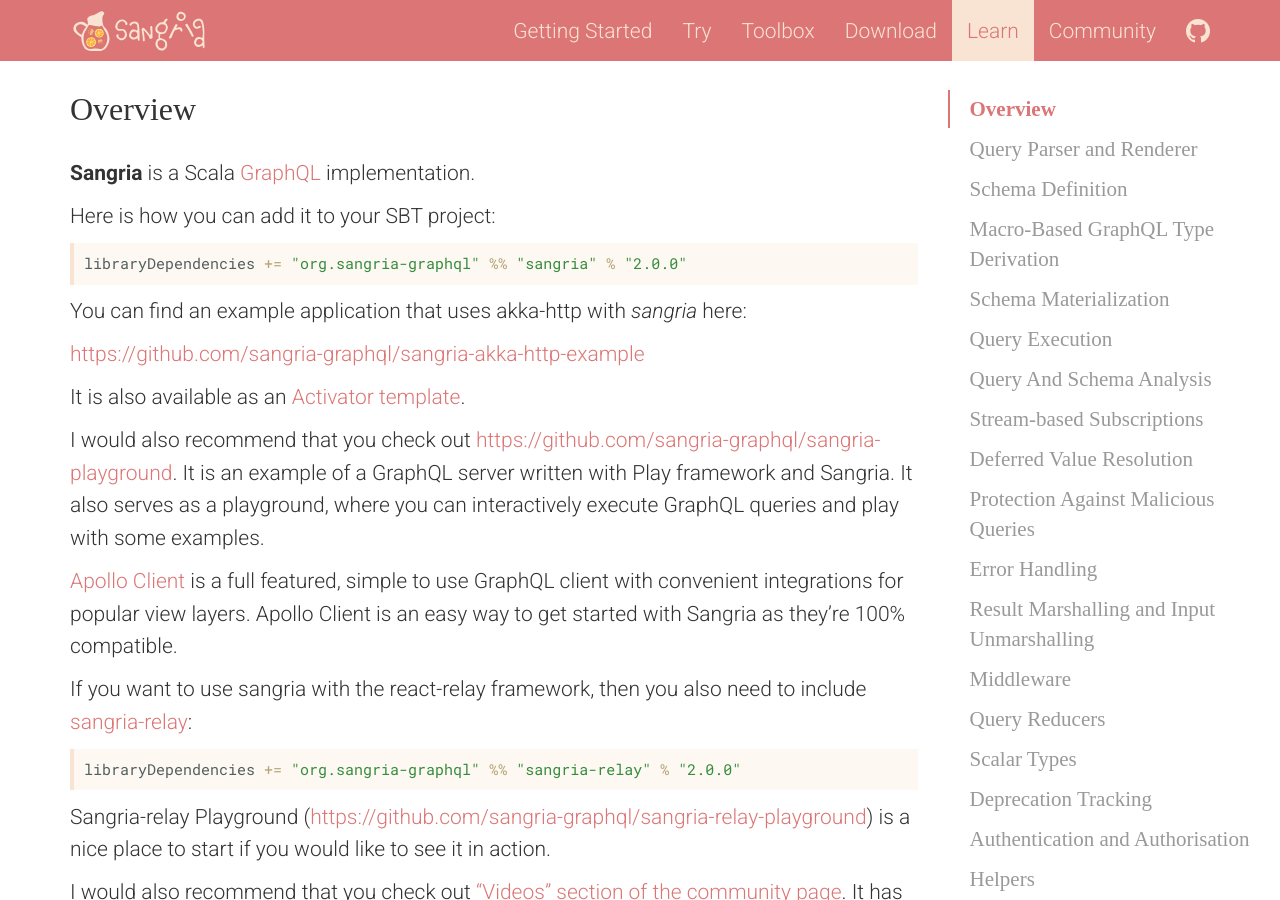
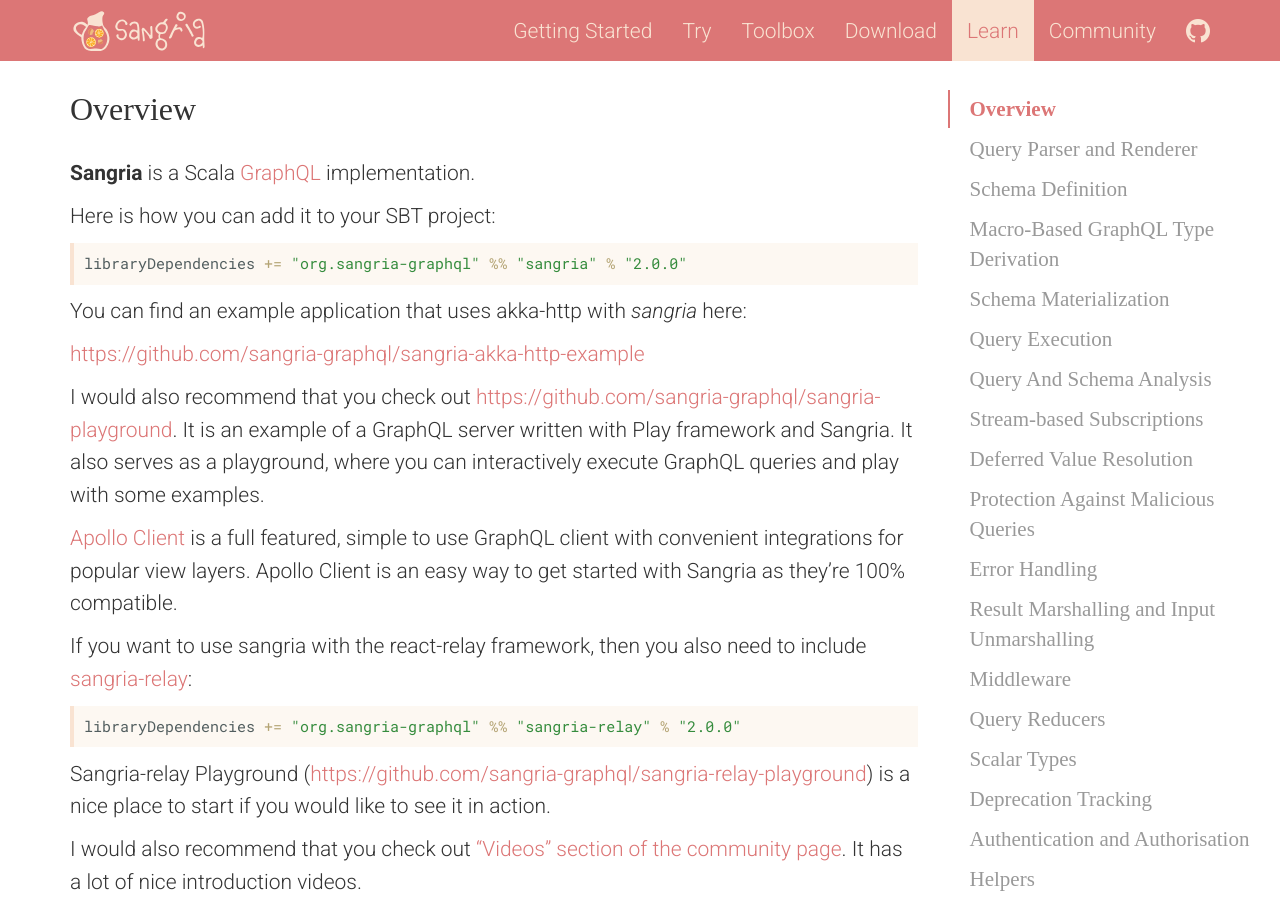
Before and after one commit to sangria-graphql/sangria-graphql.github.io, a Jekyll site: the page docs/learn/index.html, which Jekyll copies as it is, in a window 1280 px wide and 900 px high. Built offline with Jekyll 4.4.1, drawn with Linux system fonts in a browser that asks for light colours.

Commit message:
build again

```diff
--- a/docs/getting-started/index.html
+++ b/docs/getting-started/index.html
@@ -104,7 +104,7 @@
 <div class="language-scala highlighter-rouge"><div class="highlight"><pre class="highlight"><code><span class="n">libraryDependencies</span> <span class="o">+=</span> <span class="s">"org.sangria-graphql"</span> <span class="o">%%</span> <span class="s">"sangria"</span> <span class="o">%</span> <span class="s">"2.0.0"</span>
 </code></pre></div></div>
 
-<p>You can find an example application that uses akka-http with <em>sangria</em> here (it is also available as an <a href="https://www.typesafe.com/activator/template/sangria-akka-http-example">Activator template</a>):</p>
+<p>You can find an example application that uses akka-http with <em>sangria</em> here:</p>
 
 <p><a href="https://github.com/sangria-graphql/sangria-akka-http-example">https://github.com/sangria-graphql/sangria-akka-http-example</a></p>
 
--- a/docs/learn/index.html
+++ b/docs/learn/index.html
@@ -107,8 +107,6 @@
 <p>You can find an example application that uses akka-http with <em>sangria</em> here:</p>
 
 <p><a href="https://github.com/sangria-graphql/sangria-akka-http-example">https://github.com/sangria-graphql/sangria-akka-http-example</a></p>
-
-<p>It is also available as an <a href="https://www.typesafe.com/activator/template/sangria-akka-http-example">Activator template</a>.</p>
 
 <p>I would also recommend that you check out <a href="https://github.com/sangria-graphql/sangria-playground">https://github.com/sangria-graphql/sangria-playground</a>.
 It is an example of a GraphQL server written with Play framework and Sangria. It also serves as a playground,
@@ -2737,7 +2735,7 @@
     <span class="kt">case</span> <span class="k">_</span> <span class="k">⇒</span> <span class="kt">Left</span><span class="o">(</span><span class="kt">DateCoercionViolation</span><span class="o">)</span>
   <span class="o">},</span>
   <span class="n">coerceInput</span> <span class="k">=</span> <span class="o">{</span>
-    <span class="k">case</span> <span class="nv">ast</span><span class="o">.</span><span class="py">StringValue</span><span class="o">(</span><span class="n">s</span><span class="o">,</span> <span class="k">_</span><span class="o">,</span> <span class="k">_</span><span class="o">)</span> <span class="k">⇒</span> <span class="nf">parseDate</span><span class="o">(</span><span class="n">s</span><span class="o">)</span>
+    <span class="k">case</span> <span class="nv">ast</span><span class="o">.</span><span class="py">StringValue</span><span class="o">(</span><span class="n">s</span><span class="o">,</span> <span class="k">_</span><span class="o">,</span> <span class="k">_</span><span class="o">,</span> <span class="k">_</span><span class="o">,</span> <span class="k">_</span><span class="o">)</span> <span class="k">⇒</span> <span class="nf">parseDate</span><span class="o">(</span><span class="n">s</span><span class="o">)</span>
     <span class="k">case</span> <span class="k">_</span> <span class="k">⇒</span> <span class="nc">Left</span><span class="o">(</span><span class="nc">DateCoercionViolation</span><span class="o">)</span>
   <span class="o">})</span>
 </code></pre></div></div>
```
